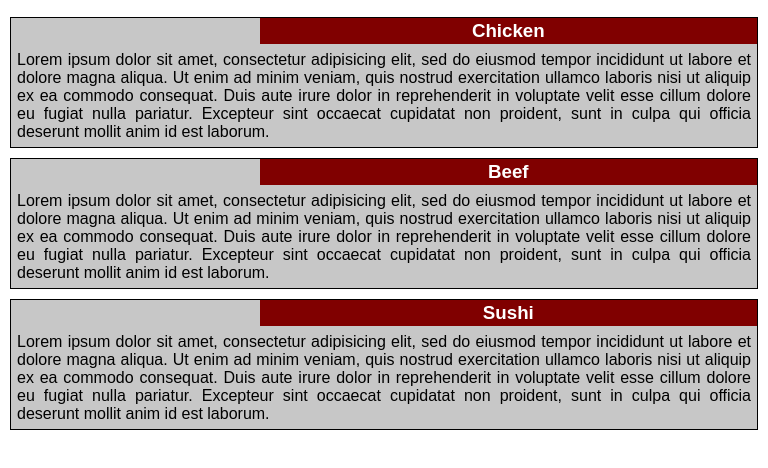
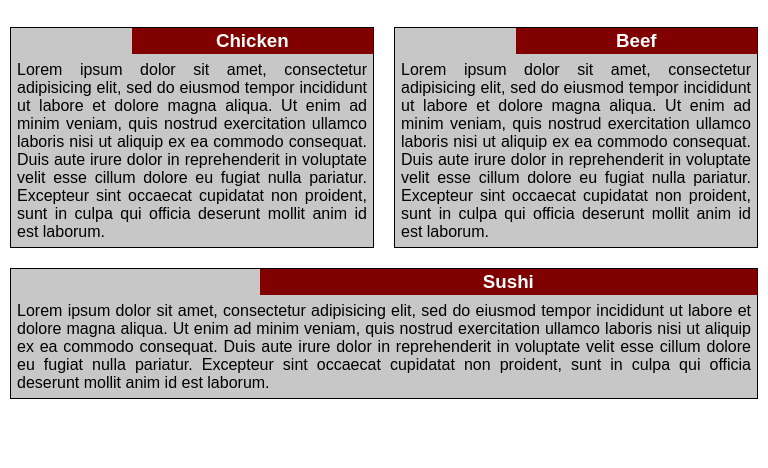
Before and after one commit to ashaydev/coursera-webd, a plain HTML site: page module2/index.html in a window 768 px wide. Shown: the part 40-508 px from the top of the page. Drawn offline with Linux system fonts and the light colour scheme.

Commit message:
made the design responsive

```diff
--- a/module2/css/style.css
+++ b/module2/css/style.css
@@ -39,9 +39,26 @@ h1 {
 	text-align: justify;
 }
 
+
 @media (min-width: 992px) {
 	.resp-box {
+		float: left;
 		width: 33%;
-		float: left;
 	}
 }
+@media (min-width: 768px) and (max-width: 991px) {
+	.resp-tab-1 {
+		float: left;
+		width: 50%;
+	}
+	.resp-tab-2 {
+		float: left;
+		width: 100%;
+	}
+}
+@media (max-width: 767px) {
+	.resp-box {
+		float: left;
+		width: 100%;
+	}
+}
--- a/module2/index.html
+++ b/module2/index.html
@@ -7,19 +7,19 @@
 <body>
 	<div class="container">
 		<h1>Our Menu</h1>
-		<div class="resp-box">
+		<div class="resp-box resp-tab-1">
 			<div class="block">
 				<div class="box-heading"><h3>Chicken</h3></div>
 				<p>Lorem ipsum dolor sit amet, consectetur adipisicing elit, sed do eiusmod tempor incididunt ut labore et dolore magna aliqua. Ut enim ad minim veniam, quis nostrud exercitation ullamco laboris nisi ut aliquip ex ea commodo consequat. Duis aute irure dolor in reprehenderit in voluptate velit esse cillum dolore eu fugiat nulla pariatur. Excepteur sint occaecat cupidatat non proident, sunt in culpa qui officia deserunt mollit anim id est laborum.</p>
 			</div>
 		</div>
-		<div class="resp-box">
+		<div class="resp-box resp-tab-1">
 			<div class="block">
 				<div class="box-heading"><h3>Beef</h3></div>
 				<p>Lorem ipsum dolor sit amet, consectetur adipisicing elit, sed do eiusmod tempor incididunt ut labore et dolore magna aliqua. Ut enim ad minim veniam, quis nostrud exercitation ullamco laboris nisi ut aliquip ex ea commodo consequat. Duis aute irure dolor in reprehenderit in voluptate velit esse cillum dolore eu fugiat nulla pariatur. Excepteur sint occaecat cupidatat non proident, sunt in culpa qui officia deserunt mollit anim id est laborum.</p>
 			</div>
 		</div>
-		<div class="resp-box">
+		<div class="resp-box resp-tab-2">
 			<div class="block">
 				<div class="box-heading"><h3>Sushi</h3></div>
 				<p>Lorem ipsum dolor sit amet, consectetur adipisicing elit, sed do eiusmod tempor incididunt ut labore et dolore magna aliqua. Ut enim ad minim veniam, quis nostrud exercitation ullamco laboris nisi ut aliquip ex ea commodo consequat. Duis aute irure dolor in reprehenderit in voluptate velit esse cillum dolore eu fugiat nulla pariatur. Excepteur sint occaecat cupidatat non proident, sunt in culpa qui officia deserunt mollit anim id est laborum.</p>
```
